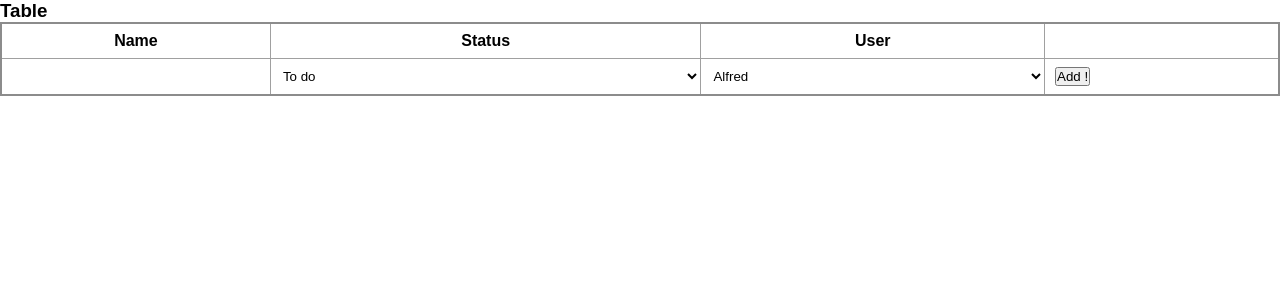
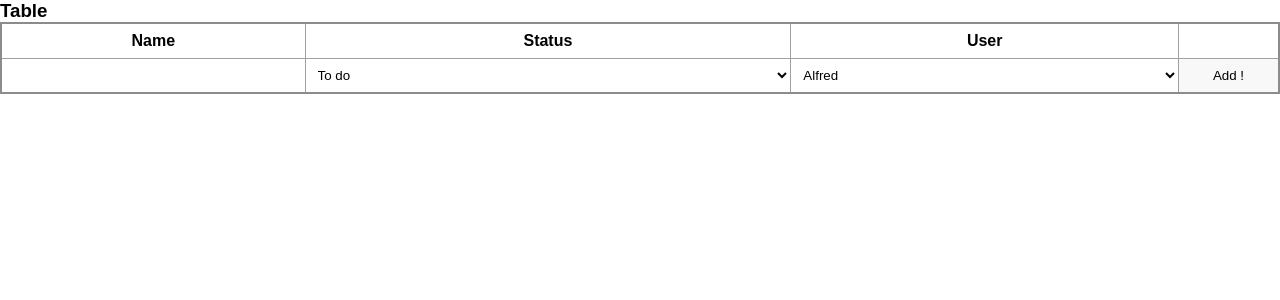
Before and after one commit to AlfGoto/toDoListNext, a Next.js app in the folder to-do-list/: page / in a window 1280 px wide. Shown: the top 300 px of the page. Built offline with nearby package versions, Linux system fonts and the light colour scheme.

Commit message:
better CSS

```diff
--- a/to-do-list/app/globals.css
+++ b/to-do-list/app/globals.css
@@ -1,16 +1,8 @@
-:root {}
-
 * {
     margin: 0;
     padding: 0;
     box-sizing: border-box;
     font-family: sans-serif;
-}
-
-body {
-    section {
-        /* color: red; */
-    }
 }
 
 
@@ -32,12 +24,6 @@ table {
         &:has(input){
             padding: 0px;
         }
-        input{
-            height: 100%;
-            position:absolute;
-            top:0px;
-            padding: 10px;
-        }
     }
 
     thead {
@@ -46,19 +32,23 @@ table {
         }
     }
 
-    select{
+    select,
+    input,
+    button{
         width: 100%;
         height: 100%;
         background: transparent;
         border: none;
         padding: 8px;
     }
-    input{
-        width: 100%;
-        height: 100%;
-        background: transparent;
-
-        border: none;
+    input,
+    button{
+        position:absolute;
+        top:0px;
+        left: 0px;
+    }
+    button{
+        background-color: rgba(235, 235, 235, 0.349);
     }
 
     #addRow{
--- a/to-do-list/app/page.tsx
+++ b/to-do-list/app/page.tsx
@@ -35,7 +35,7 @@ const Table = () => {
             <tbody>
                 {rows.map((e, key) =>
                     <Row
-                        // key={key}
+                        key={key}
                         // name={e.name}
                         // status={e.status}
                         row={e}
```
